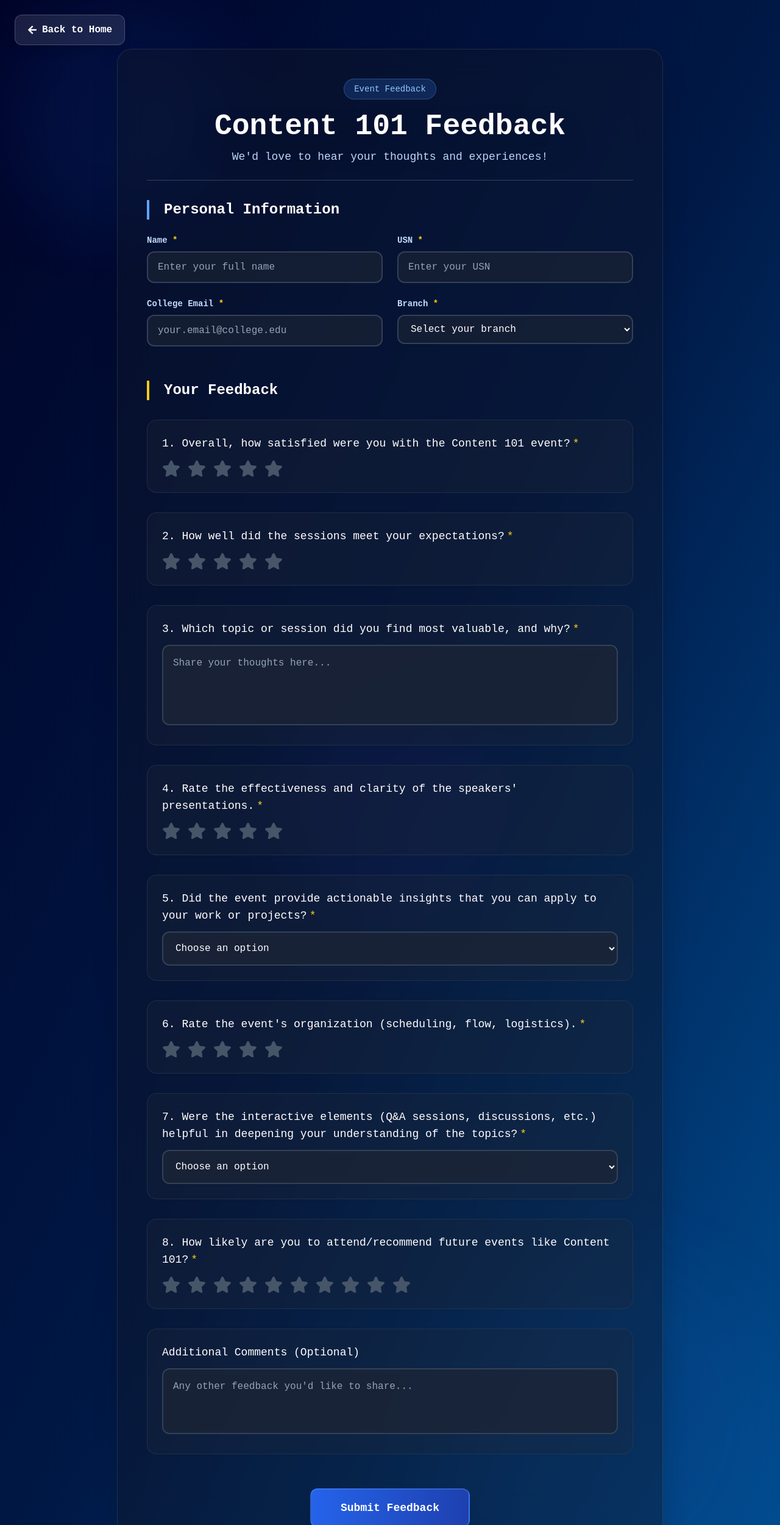
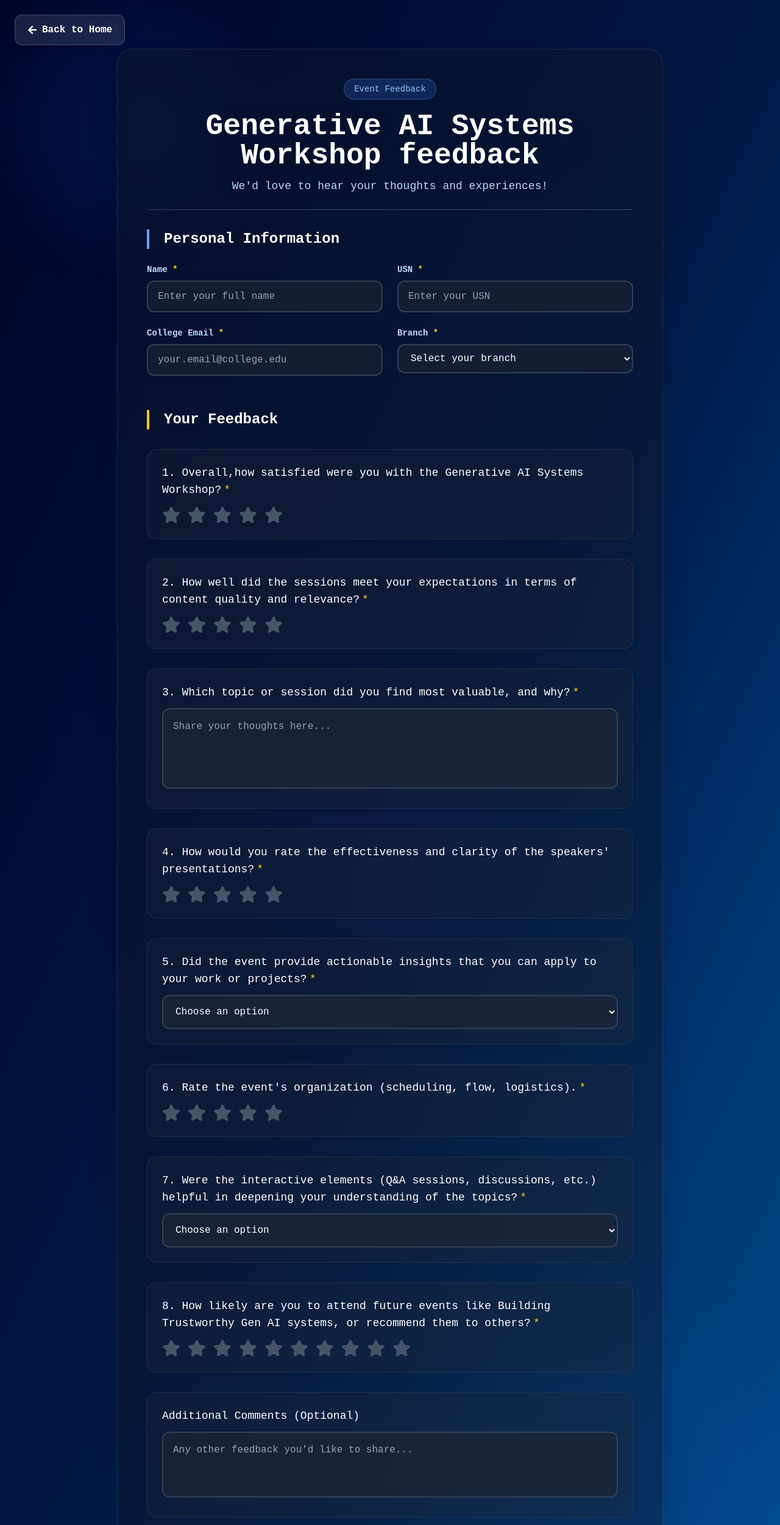
Before and after one commit to mlsacit/mlsacit, a Next.js app: page /feedback in a window 1280 px wide. Shown: the top 2500 px of the page at 61% size. Built offline with nearby package versions, Linux system fonts and the light colour scheme; a web font is replaced by a local one.

Commit message:
updated the feedback page for the Sreejith workshop

```diff
--- a/app/feedback/page.tsx
+++ b/app/feedback/page.tsx
@@ -127,7 +127,7 @@ const FeedbackForm: React.FC = () => {
                         <span className="text-blue-300 text-xs sm:text-sm font-medium">Event Feedback</span>
                     </div>
                     <h1 className="text-3xl sm:text-4xl md:text-5xl font-bold text-white mb-2 drop-shadow-2xl">
-                        Content 101 Feedback
+                        Generative AI Systems Workshop feedback
                     </h1>
                     <p className="text-blue-200 text-sm sm:text-base md:text-lg px-2">We&apos;d love to hear your thoughts and experiences!</p>
                 </div>
@@ -251,11 +251,11 @@ const FeedbackForm: React.FC = () => {
 
                         {/* Rating Questions */}
                         <div className="bg-slate-800/30 rounded-xl sm:rounded-2xl p-4 sm:p-6 border border-slate-700/50">
-                            <StarRating name="q1" question="1. Overall, how satisfied were you with the Content 101 event?" />
+                            <StarRating name="q1" question="1. Overall,how satisfied were you with the Generative AI Systems Workshop?" />
                         </div>
 
                         <div className="bg-slate-800/30 rounded-xl sm:rounded-2xl p-4 sm:p-6 border border-slate-700/50">
-                            <StarRating name="q2" question="2. How well did the sessions meet your expectations?" />
+                            <StarRating name="q2" question="2. How well did the sessions meet your expectations in terms of content quality and relevance?" />
                         </div>
 
                         <div className="space-y-3 bg-slate-800/30 rounded-xl sm:rounded-2xl p-4 sm:p-6 border border-slate-700/50">
@@ -281,7 +281,7 @@ const FeedbackForm: React.FC = () => {
                         </div>
 
                         <div className="bg-slate-800/30 rounded-xl sm:rounded-2xl p-4 sm:p-6 border border-slate-700/50">
-                            <StarRating name="q4" question="4. Rate the effectiveness and clarity of the speakers' presentations." />
+                            <StarRating name="q4" question="4. How would you rate the effectiveness and clarity of the speakers' presentations?" />
                         </div>
 
                         <div className="space-y-3 bg-slate-800/30 rounded-xl sm:rounded-2xl p-4 sm:p-6 border border-slate-700/50">
@@ -342,7 +342,7 @@ const FeedbackForm: React.FC = () => {
                         </div>
 
                         <div className="bg-slate-800/30 rounded-xl sm:rounded-2xl p-4 sm:p-6 border border-slate-700/50">
-                            <StarRating name="q8" question="8. How likely are you to attend/recommend future events like Content 101?" outOf={10} />
+                            <StarRating name="q8" question="8. How likely are you to attend future events like Building Trustworthy Gen AI systems, or recommend them to others?" outOf={10} />
                         </div>
 
                         <div className="space-y-3 bg-slate-800/30 rounded-xl sm:rounded-2xl p-4 sm:p-6 border border-slate-700/50">
```
